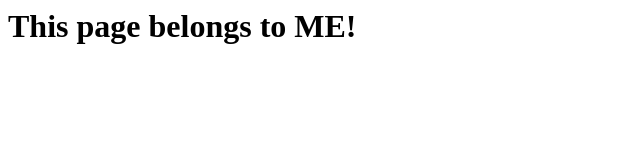
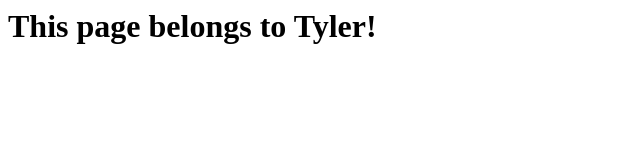
Before and after one commit to ColostateResearchServices/dev-training, a plain HTML site: page index.html in a window 1280 px wide. Shown: the full height of the page, 0-640 px from the left. Drawn offline with Linux system fonts and the light colour scheme.

Commit message:
Changed Name

```diff
--- a/index.html
+++ b/index.html
@@ -3,6 +3,6 @@
     <title>My test page</title>
 </head>
 <body>
-<h1>This page belongs to ME!</h1>
+<h1>This page belongs to Tyler!</h1>
 </body>
 </html>
```
